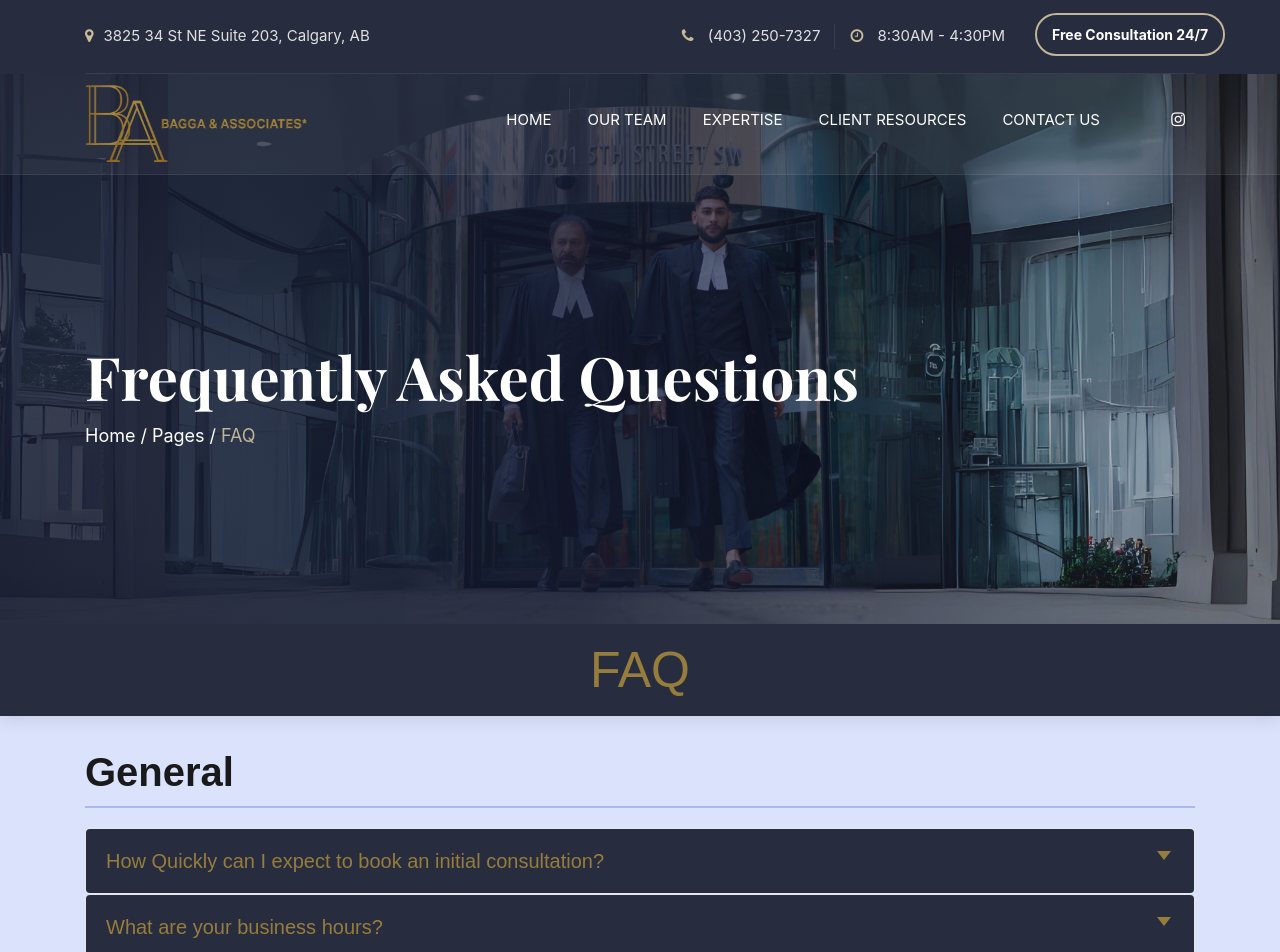
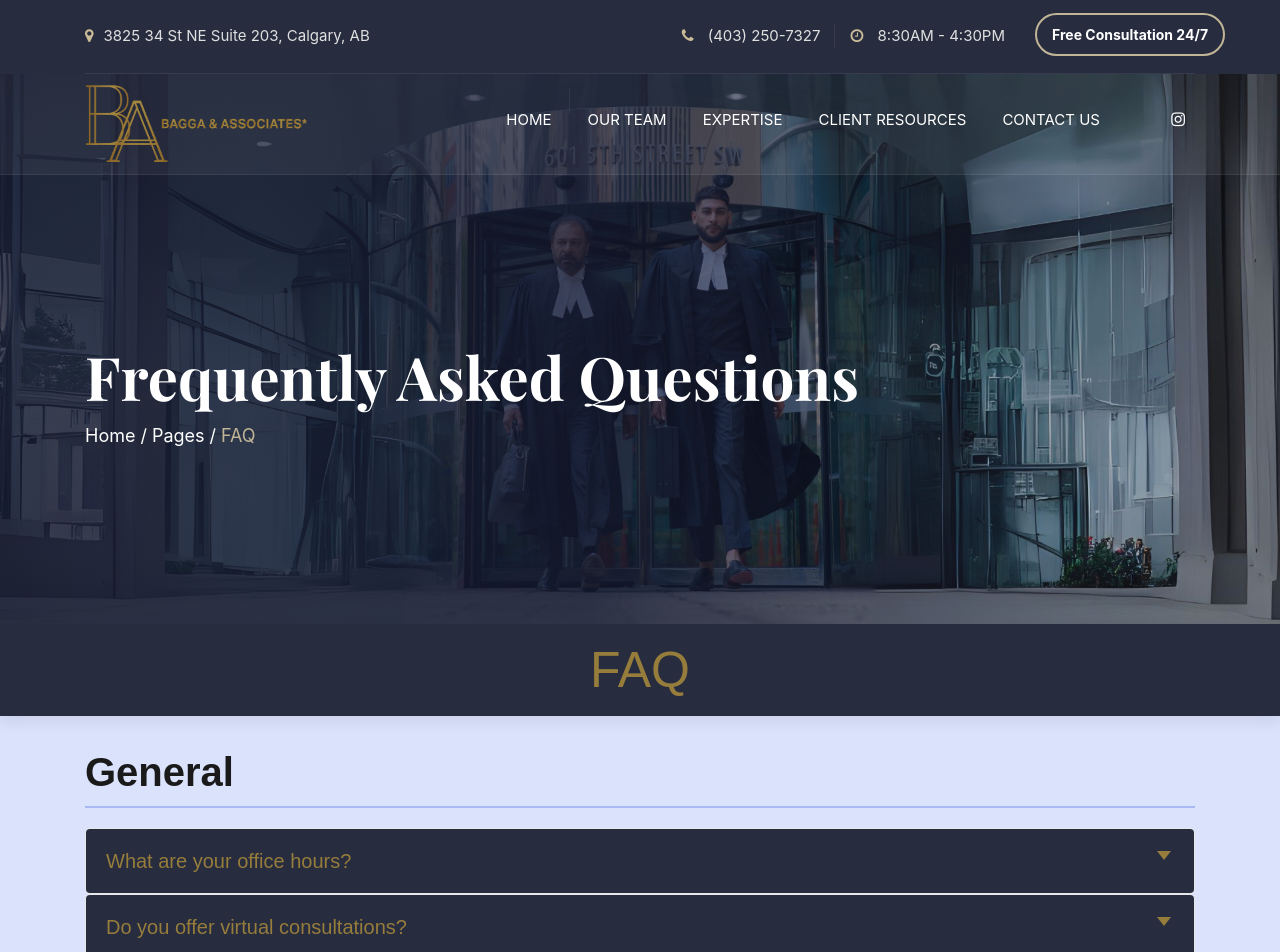
Before and after one commit to iiRaay/bagga-law, a React (Create React App) app in the folder jurista-react/: page /frequently-asked in a window 1280 px wide. Shown: the top 952 px of the page. Built offline with nearby package versions, Linux system fonts and the light colour scheme.

Commit message:
Update FAQData.js

```diff
--- a/jurista-react/src/containers/Pages/FAQPage/FAQData.js
+++ b/jurista-react/src/containers/Pages/FAQPage/FAQData.js
@@ -3,12 +3,8 @@ export const faq = [
         category: "General",
         data: [
             {
-                question: "How Quickly can I expect to book an initial consultation?",
-                answer: "We strive to offer consultations within 24 to 48 hours of your initial contact."
-            },
-            {
-                question: "What are your business hours?",
-                answer: "Our office is open Monday to Friday, 9 AM to 5 PM. We also offer appointments outside these hours by request."
+                question: "What are your office hours?",
+                answer: "Our office is open Monday to Friday, 8:30 AM to 4:30 PM. We are closed on weekends and public holidays. Appointments outside of these hours may be accommodated by special request."
             },
             {
                 question: "Do you offer virtual consultations?",
```
